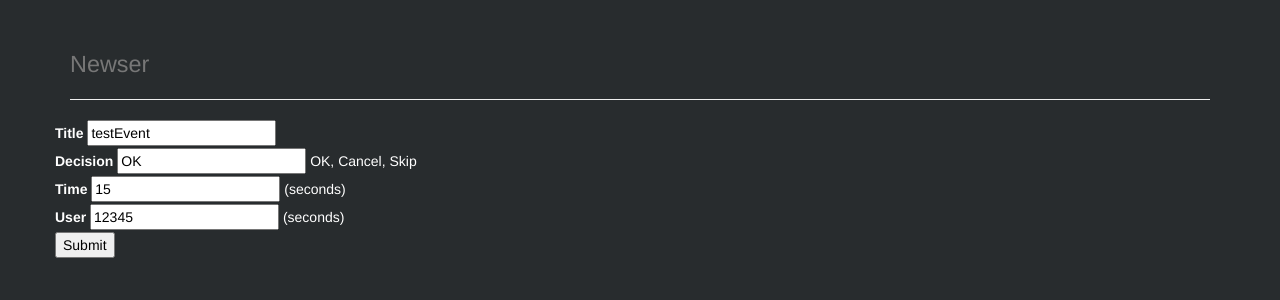
After one commit to kedrap/sa-hackathon-backend, a PHP site: template src/SaHackathon/Home/views/api/events-test.html.twig in a window 1280 px wide. The commit adds this page. Shown: the top 300 px of the page. Run offline with PHP 8.4, Linux system fonts and the light colour scheme; the template is opened without the code that fills it, so the values that code supplies are empty; some libraries are stand-ins or nearby versions.

Commit message:
save event API

```diff
--- /dev/null
+++ b/src/SaHackathon/Home/views/api/events-test.html.twig
@@ -0,0 +1,35 @@
+{% extends 'layout.html.twig' %}
+
+{% block body %}
+    <form action="/api/events" method="post">
+        <div class="row">
+            <div class="col">
+                <label>Title</label>
+                <input name="title" value="testEvent" />
+            </div>
+        </div>
+        <div class="row">
+            <div class="col">
+                <label>Decision</label>
+                <input name="decision" value="OK" /> OK, Cancel, Skip
+            </div>
+        </div>
+        <div class="row">
+            <div class="col">
+                <label>Time</label>
+                <input name="time" value="15" /> (seconds)
+            </div>
+        </div>
+        <div class="row">
+            <div class="col">
+                <label>User</label>
+                <input name="user" value="12345" /> (seconds)
+            </div>
+        </div>
+        <div class="row">
+            <div class="col">
+                <input type="submit" />
+            </div>
+        </div>
+    </form>
+{% endblock %}
--- a/src/SaHackathon/Home/views/layout.html.twig
+++ b/src/SaHackathon/Home/views/layout.html.twig
@@ -12,7 +12,7 @@
 <div class="container">
     <div class="page-header">
         <h1>{{ title }}
-            <small>SA Hackathon</small>
+            <small>Newser</small>
         </h1>
     </div>
     {% block body %}{% endblock %}
--- a/web/css/style.css
+++ b/web/css/style.css
@@ -3,12 +3,6 @@ body {
     color: #fff;
 }
 
-div.boardItem {
+input {
+    color: #000;
 }
-
-.boardContent {
-    background: #4C5457;
-    text-align: center;
-    height: 350px;
-    margin: 15px 0;
-}
```
Also changed, not shown: src/SaHackathon/Home/Api/EventsControllerProvider.php (added, +81 -0 lines), src/SaHackathon/Home/Api/Exception/ValidationException.php (added, +8 -0 lines), src/SaHackathon/Home/Api/Service/Event/EventFileSaverService.php (added, +36 -0 lines), src/SaHackathon/Home/Api/Service/Event/EventSaverService.php (added, +33 -0 lines), src/SaHackathon/Home/Api/Service/SaverInterface.php (added, +16 -0 lines), web/index.php (+11 -0 lines), 1 other file.
